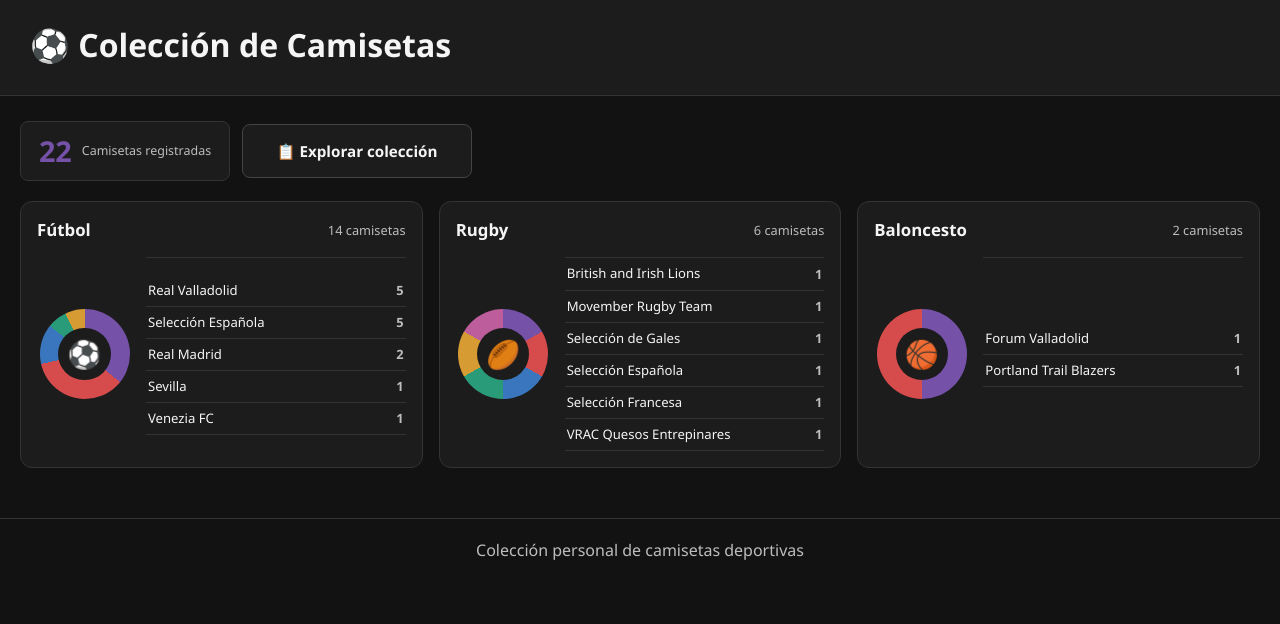
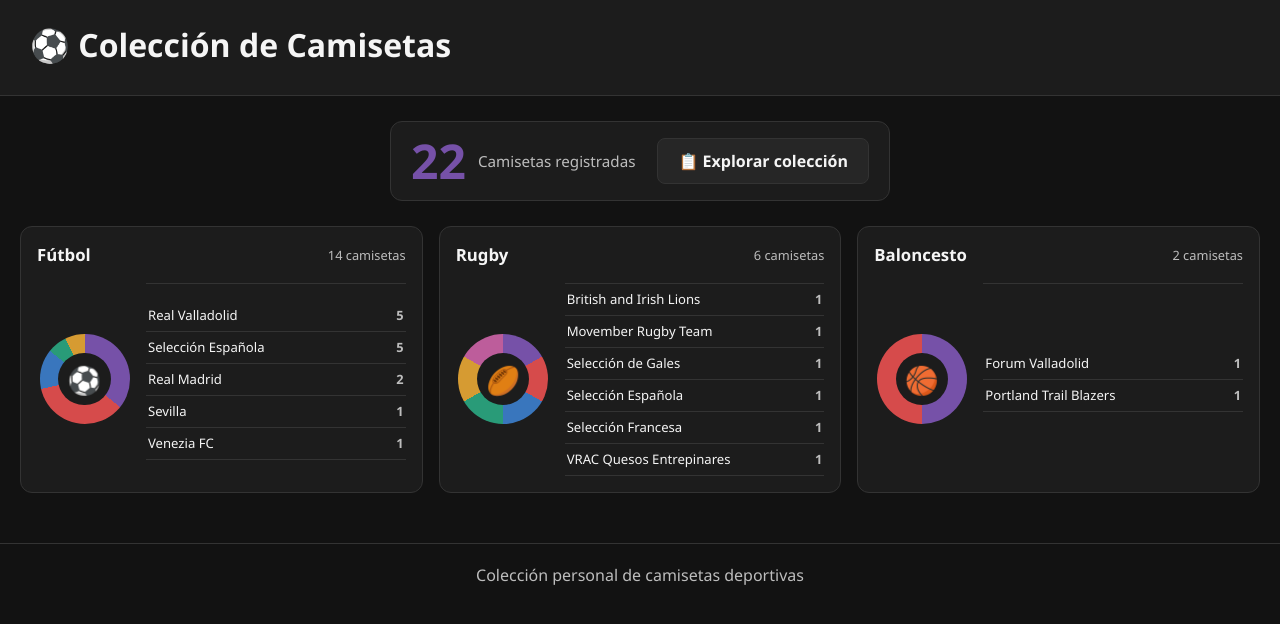
Before and after one commit to dhp33/coleccion_camisetas, a plain HTML site: page index.html in a window 1280 px wide. Drawn offline with Linux system fonts and the light colour scheme.

Commit message:
cambios listado y portada

```diff
--- a/css/estilos.css
+++ b/css/estilos.css
@@ -71,55 +71,61 @@ button:hover, .boton-secundario:hover { filter: brightness(1.15); }
 
 .acceso-coleccion {
     display: flex;
+    justify-content: center;
     align-items: center;
-    gap: 12px;
-    margin-bottom: 20px;
+    gap: 22px;
+    width: fit-content;
+    max-width: 100%;
+    margin: 0 auto 25px;
+    padding: 12px 20px;
+    background: var(--panel);
+    border: 1px solid var(--border);
+    border-radius: 12px;
 }
 
 .stat-total {
     display: flex;
     align-items: center;
-    justify-content: center;
-    gap: 10px;
-    width: 210px;
+    gap: 12px;
+    width: auto;
     min-height: 54px;
-    padding: 8px 14px;
-    border: 1px solid var(--border);
-    border-radius: 8px;
-    background: var(--panel);
+    padding: 0;
+    background: transparent;
+    border: none;
 }
 
 .stat-total strong {
+    font-size: 3rem;
+    line-height: 1;
     color: var(--accent);
-    font-size: 1.8rem;
+    font-weight: 800;
 }
 
 .stat-total span {
+    font-size: 0.95rem;
     color: var(--secondary);
-    font-size: 0.78rem;
+    white-space: nowrap;
 }
 
-/* Botón explorar */
-
 .boton-explorar {
-    display: inline-flex;
+    display: flex;
     align-items: center;
     justify-content: center;
-    width: 230px;
-    min-height: 54px;
-    padding: 10px 16px;
-    background: var(--panel);
+    width: auto;
+    min-height: 46px;
+    padding: 0 20px;
+    background: var(--panel-hover);
+    border: 1px solid var(--border);
+    border-radius: 8px;
     color: var(--text);
-    border: 1px solid #444;
-    border-radius: 8px;
     text-decoration: none;
-    font-size: 0.95rem;
     font-weight: 600;
+    white-space: nowrap;
     transition: background 0.2s, border-color 0.2s;
 }
 
 .boton-explorar:hover {
-    background: var(--panel-hover);
+    background: var(--accent);
     border-color: var(--accent);
 }
 
@@ -323,12 +329,13 @@ button:hover, .boton-secundario:hover { filter: brightness(1.15); }
     }
 
     .acceso-coleccion {
-        flex-wrap: wrap;
-    }
+		flex-wrap: wrap;
+		gap: 12px;
+	}
 
-    .stat-total {
-        flex: 1;
-    }
+	.stat-total {
+		flex: 0 1 auto;
+	}
 }
 
 @media (max-width: 400px) {
```
Also changed, not shown: js/listado.js (+23 -0 lines).
